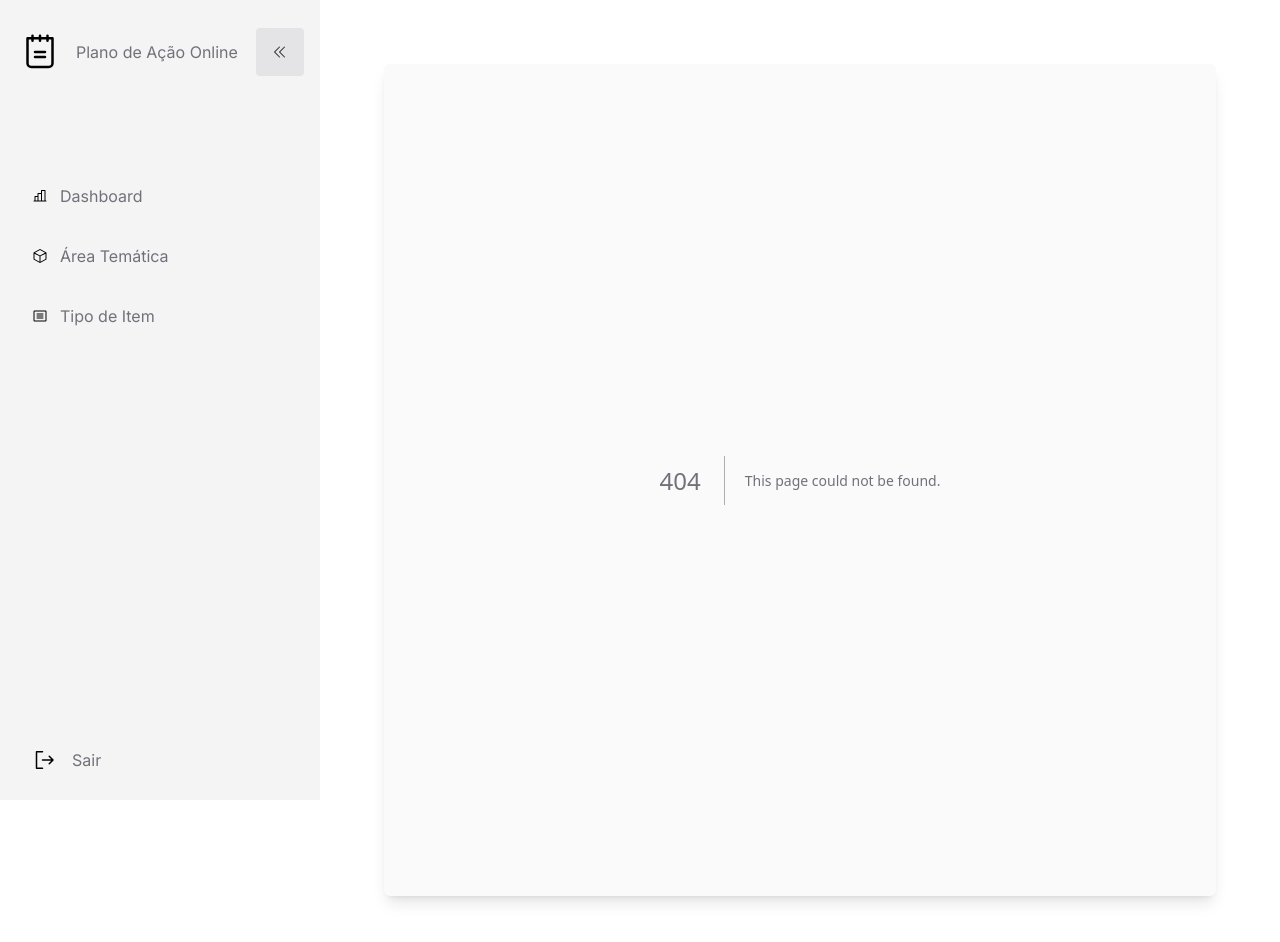
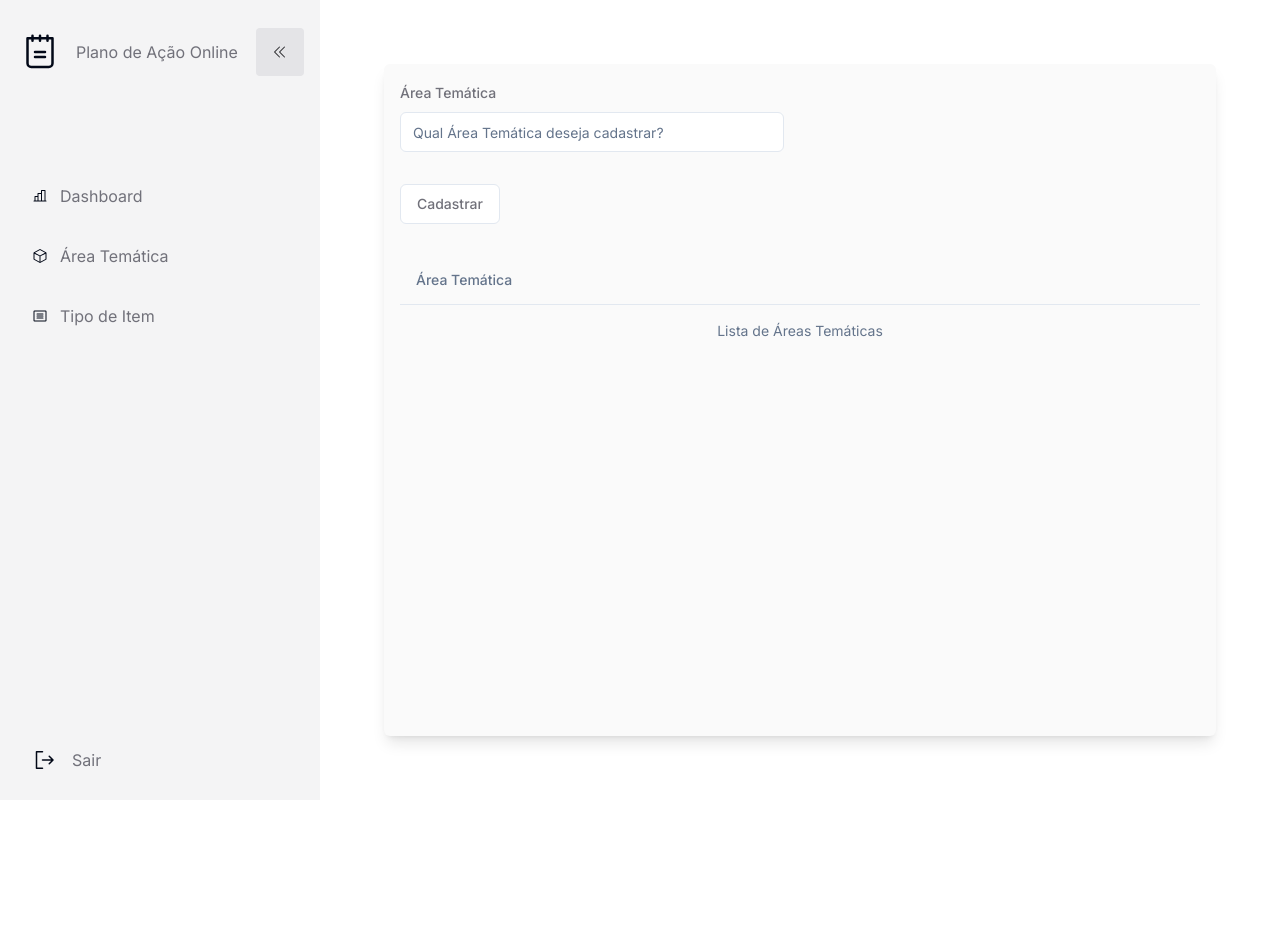
Before and after one commit to tjgontijo/web-faf, a Next.js app: page /thematic_area in a window 1280 px wide. Before the commit this address had no page. Shown: the top 942 px of the page. After the commit the page ends 800 px from the top, so only its background shows below. Built offline with nearby package versions, Linux system fonts and the light colour scheme.

Commit message:
Create Thematic Area Page

```diff
--- /dev/null
+++ b/src/app/thematic_area/page.tsx
@@ -0,0 +1,109 @@
+"use client"
+
+import { useState } from "react"
+import { zodResolver } from "@hookform/resolvers/zod"
+import * as z from "zod"
+import { useForm } from "react-hook-form"
+import {
+  Form,
+  FormControl,
+  FormField,
+  FormItem,
+  FormLabel,
+  FormMessage,
+} from "@/components/ui/form"
+import {
+  Table,
+  TableBody,
+  TableCaption,
+  TableCell,
+  TableHead,
+  TableHeader,
+  TableRow,
+} from "@/components/ui/table";
+import { Input } from "@/components/ui/input"
+import { Button } from "@/components/ui/button"
+
+const formSchema = z.object(
+  {
+    thematicArea: z.string().min(1, {
+      message: "Informe uma Área Temática válida"
+    })
+  }
+)
+
+export default function Types() {
+  const form = useForm<z.infer<typeof formSchema>>({
+    resolver: zodResolver(formSchema),
+    defaultValues: {
+      thematicArea: "",
+    }
+  })
+
+  async function onSubmit(values: z.infer<typeof formSchema>) {
+    try {
+      const response = await fetch("http://localhost:3333/thematic_area", {
+        method: "POST",
+        headers: {
+          "Content-Type": "application/json",
+        },
+        body: JSON.stringify(values),
+      });
+    } catch (error) {
+      form.reset()
+      console.error("Erro na requisição:", error);
+    }
+  }
+
+  const [thematicAreas, setThematicAreas] = useState<string[]>([]);
+
+  async function fetchThematicAreas() {
+    try {
+      const response = await fetch("http://localhost:3333/thematic_area");
+      const data = await response.json();
+      setThematicAreas(data);
+    } catch (error) {
+      console.error("Erro ao buscar áreas temáticas:", error);
+    }
+  }
+
+  return (
+    <>
+    <Form {...form}>
+      <form onSubmit={form.handleSubmit(onSubmit)} className="space-y-8 w-96">
+        <FormField
+          control={form.control}
+          name="thematicArea"
+          render={({ field }) => (
+            <FormItem>
+              <FormLabel>Área Temática</FormLabel>
+              <FormControl>
+                <Input placeholder="Qual Área Temática deseja cadastrar?" {...field} />
+              </FormControl>
+              <FormMessage />
+            </FormItem>
+          )}
+        />
+        <Button variant="outline" type="submit">Cadastrar</Button>
+      </form>
+    </Form>
+      <div className="pt-8">
+        <Table>
+          <TableCaption>Lista de Áreas Temáticas</TableCaption>
+          <TableHeader>
+            <TableRow>
+              <TableHead>Área Temática</TableHead>
+            </TableRow>
+          </TableHeader>
+          <TableBody>
+            {thematicAreas.map((thematicArea, index) => (
+              <TableRow key={index}>
+                <TableCell>{thematicArea}</TableCell>
+              </TableRow>
+            ))}
+          </TableBody>
+        </Table>
+      </div>
+    </>
+  )
+}
```
